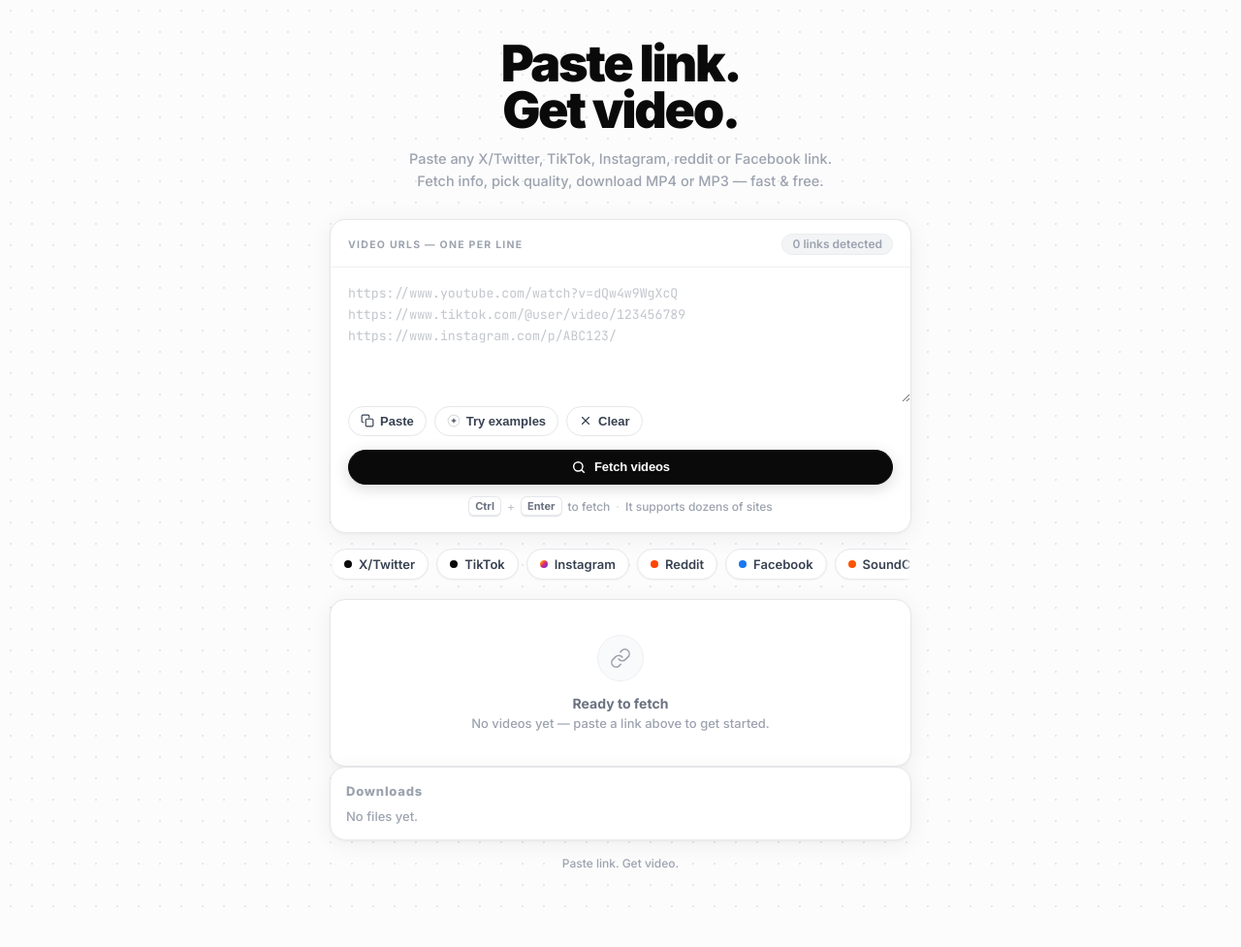
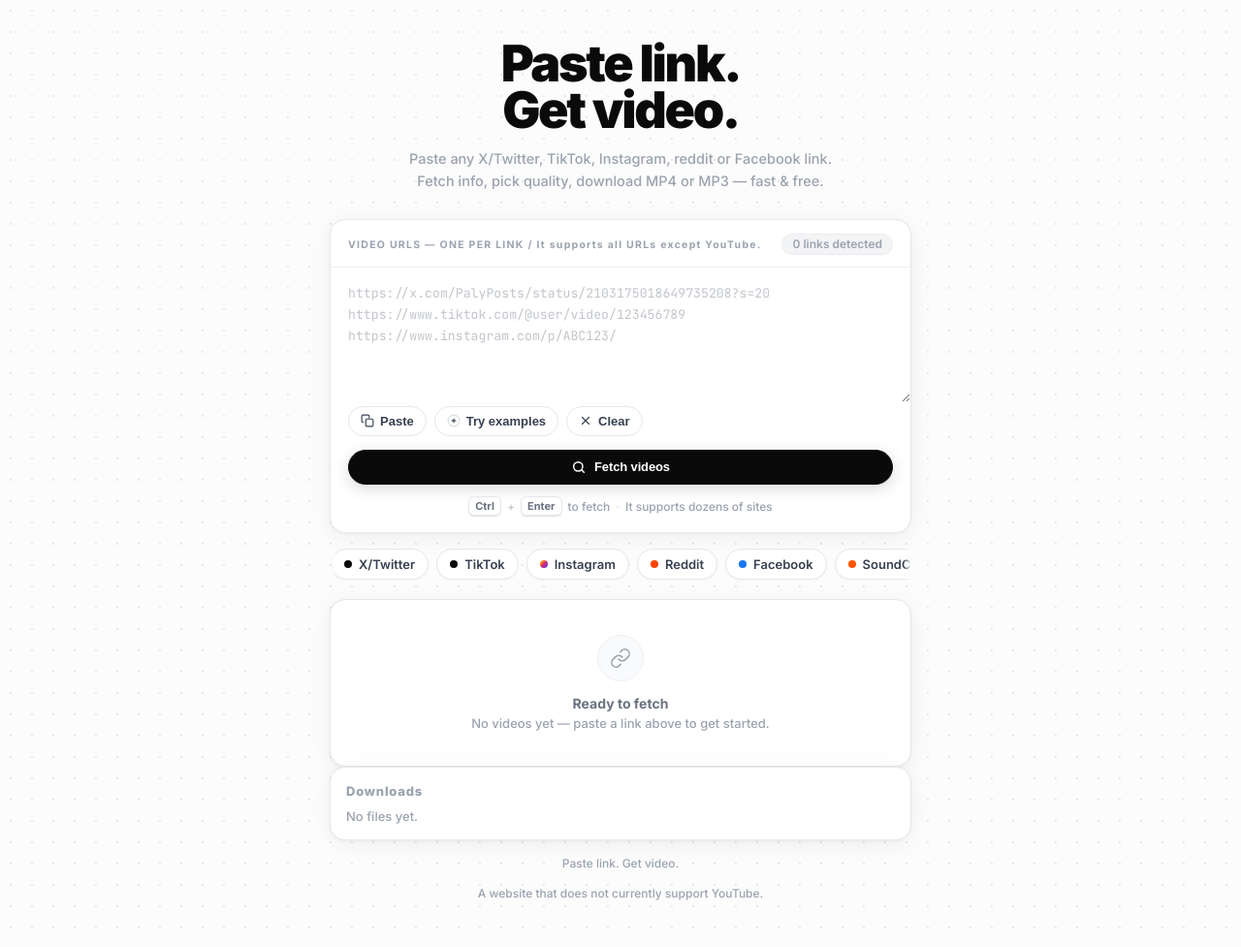
Before and after one commit to RR343ooi/Paste-link-Get-video, a Flask app: page / in a window 1280 px wide. Shown: the whole page at 97% size. Before the commit the page ends 936 px from the top, so only its background shows below. Run offline with Flask 3, Linux system fonts and the light colour scheme; data that the repository does not hold is empty.

Commit message:
update server/templates/index

```diff
--- a/server/static/app.js
+++ b/server/static/app.js
@@ -30,7 +30,7 @@ $('#clearBtn').onclick=()=>{
   urlInput.value='';updateCount();resultsEl.innerHTML='';items=[];bulkBar.classList.add('hidden');statusEl.textContent='';emptyState.style.display='';
 };
 $('#exampleBtn').onclick=()=>{
-  urlInput.value='https://www.youtube.com/watch?v=dQw4w9WgXcQ\nhttps://www.youtube.com/watch?v=jNQXAC9IVRw';
+  urlInput.value='https://x.com/medya3tr/status/2103156250271699248?s=20\nhttps://www.tiktok.com/@qu__y/video/7688788884611681543?is_from_webapp=1&sender_device=pc';
   updateCount();
 };
 urlInput.addEventListener('keydown',e=>{if((e.ctrlKey||e.metaKey)&&e.key==='Enter') fetchInfo()});
--- a/server/templates/index.html
+++ b/server/templates/index.html
@@ -19,10 +19,10 @@
 
   <section class="card input-card" aria-label="Video URL input">
     <div class="card-top">
-      <span class="card-label">VIDEO URLS — ONE PER LINE</span>
+      <span class="card-label">VIDEO URLS — ONE PER LINK  / It supports all URLs except YouTube. </span>
       <span id="linkCount" class="count-pill">0 links detected</span>
     </div>
-    <textarea id="urlInput" rows="5" spellcheck="false" autocomplete="off" placeholder="https://www.youtube.com/watch?v=dQw4w9WgXcQ&#10;https://www.tiktok.com/@user/video/123456789&#10;https://www.instagram.com/p/ABC123/"></textarea>
+    <textarea id="urlInput" rows="5" spellcheck="false" autocomplete="off" placeholder="https://x.com/PalyPosts/status/2103175018649735208?s=20&#10;https://www.tiktok.com/@user/video/123456789&#10;https://www.instagram.com/p/ABC123/"></textarea>
     <div class="action-bar">
       <button id="pasteBtn" class="mini-btn" type="button">
         <svg width="14" height="14" viewBox="0 0 24 24" fill="none" stroke="currentColor" stroke-width="2" stroke-linecap="round" stroke-linejoin="round" aria-hidden="true"><rect x="9" y="9" width="13" height="13" rx="2"/><path d="M5 15H4a2 2 0 0 1-2-2V4a2 2 0 0 1 2-2h9a2 2 0 0 1 2 2v3"/></svg>
@@ -86,6 +86,7 @@
   </section>
 
   <footer class="muted small footer" style="text-align:center;color:#9ca3af">Paste link. Get video.</footer>
+  <footer class="muted small footer" style="text-align:center;color:#9ca3af">A website that does not currently support YouTube.</footer>
 </main>
 <script src="/static/app.js"></script>
 </body>
```
